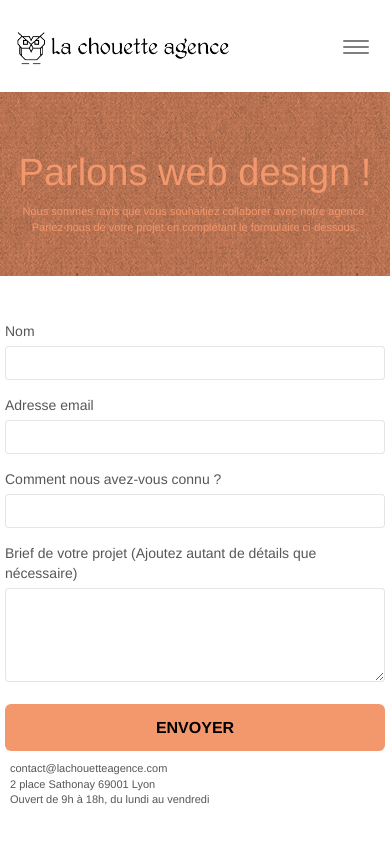
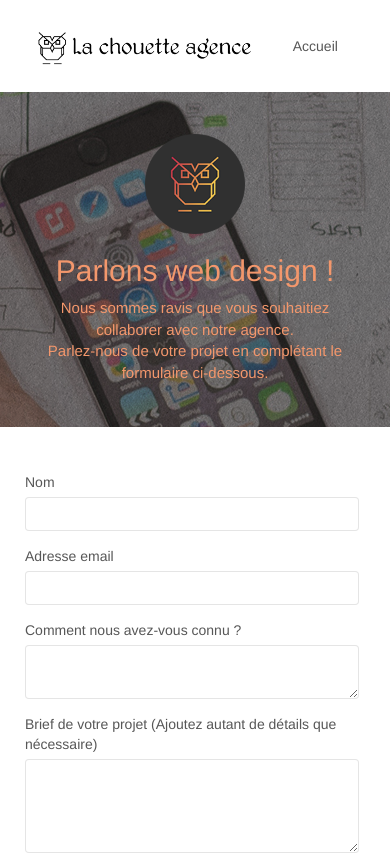
Before and after one commit to Nathalie57/LaChouetteAgence, a plain HTML site: page contact.html in a window 390 px wide. Shown: the top 855 px of the page. Drawn offline with nearby package versions, Linux system fonts and the light colour scheme; files that its build step writes are made by us from their sources; a script that the page names is missing.

Commit message:
contact page modif

```diff
--- a/contact.html
+++ b/contact.html
@@ -1,5 +1,6 @@
 <!doctype html>
 <html lang="Default">
+
 <head>
 	<meta charset="utf-8">
 	<meta name="keywords" content="">
@@ -18,7 +19,7 @@
 	<script src="./js/blocs.min.js"></script>
 	<script src="./js/jqBootstrapValidation.js"></script>
 	<script src="./js/formHandler.js"></script>
-    <title>page2</title>
+	<title>Contact</title>
 
 
 	<!-- Analytics -->
@@ -26,43 +27,35 @@
 	<!-- Analytics END -->
 
 </head>
+
 <body>
 	<!-- Principal conteneur -->
 	<div class="page-container">
-
+		<header>
 			<!-- bloc-0 -->
 			<div class="bloc bgc-white l-bloc " id="bloc-0">
 				<div class="container bloc-sm">
 					<nav class="navbar row">
 						<div class="navbar-header">
-				<a class="navbar-brand" href="index.html"><img src="img/la-chouette-agence.png" alt="atlanta web design logo" height="40" /></a>
-				<button id="nav-toggle" type="button" class="ui-navbar-toggle navbar-toggle" data-toggle="collapse" data-target=".navbar-1">
-					<span class="sr-only">Toggle navigation</span><span class="icon-bar"></span><span class="icon-bar"></span><span class="icon-bar"></span>
-				</button>
+							<a class="navbar-brand" href="index.html"><img src="img/la-chouette-agence.png"
+									alt="atlanta web design logo" height="40" /></a>
+							<a href="index.html">Accueil</a>
 						</div>
-			<div class="collapse navbar-collapse navbar-1 special-dropdown-nav">
-				<ul class="site-navigation nav navbar-nav">
-					<li>
-						<a href="index.html">Accueil</a>
-					</li>
-					<li>
-					</li>
-					<li>
-						<a href="page2.html">page2 &gt;</a>
-					</li>
-				</ul>
-			</div>
+
 					</nav>
 				</div>
 			</div>
 			<!-- bloc-0 END -->
 
 			<!-- bloc-6 -->
-<div class="bloc bg-dots-bg bg-repeat bgc-atomic-tangerine d-bloc bloc-bg-texture texture-paper" id="bloc-6">
+			<div class="bloc bgc-dark-slate-blue bg-banniere d-bloc bg-t-edge bloc-bg-texture texture-paper b-parallax"
+				id="bloc-1-hero">
 				<div class="container bloc-lg">
-		<div class="row">
+					<div class="row tight-width-whitespace">
 						<div class="col-sm-12">
-				<h1 class="text-center hero-bloc-text tc-white">
+							<img src="img/logo.png" class="center-block image-resize-mode" width="100"
+								alt="La chouette agence, agence web Lyon, création logo Lyon" />
+							<h1 class="text-center hero-bloc-text tc-white ">
 								Parlons web design !
 							</h1>
 							<p class="text-center mg-lg tc-white tight-width-whitespace">
@@ -73,58 +66,60 @@
 					</div>
 				</div>
 			</div>
+		</header>
 		<!-- bloc-6 END -->
 
 		<!-- bloc-7 -->
+		<main>
 			<div class="bloc bgc-white l-bloc" id="bloc-7">
 				<div class="container bloc-lg">
 					<div class="row">
 						<div class="col-sm-6">
-				<form id="form_1" novalidate success-msg="Your message has been sent." fail-msg="Sorry it seems that our mail server is not responding, Sorry for the inconvenience!">
+							<form id="form_1" novalidate success-msg="Your message has been sent."
+								fail-msg="Sorry it seems that our mail server is not responding, Sorry for the inconvenience!">
 								<div class="form-group">
-						<label>
-							Nom
-						</label>
-						<input id="name" class="form-control" required />
+									<label for="name">Nom</label><br />
+									<input type="text" id="name" class="form-control" required />
 								</div>
 								<div class="form-group">
-						<label>
-							Adresse email
-						</label>
-						<input id="email" class="form-control" type="email" required />
+									<label for="email">Adresse email</label><br />
+									<input type="email" id="email" class="form-control" type="email" required />
 								</div>
 								<div class="form-group">
-						<label>
-							Comment nous avez-vous connu ?
-						</label>
-						<input class="form-control" type="email" required id="input_504" />
+									<label for="know-us">Comment nous avez-vous connu ?</label><br />
+									<textarea class="form-control" required id="input_504"></textarea>
 								</div>
 								<div class="form-group">
-						<label>
-							Brief de votre projet (Ajoutez autant de détails que nécessaire)<br>
-						</label><textarea id="message" class="form-control" rows="4" cols="50" required></textarea>
+									<label>Brief de votre projet (Ajoutez autant de détails que
+										nécessaire)</label><br />
+									<textarea id="message" class="form-control" rows="4" cols="50" required></textarea>
 								</div>
-					<button class="bloc-button btn btn-lg btn-block cta-hero btn-atomic-tangerine" type="submit">
+								<button class="bloc-button btn btn-lg btn-block cta-hero btn-atomic-tangerine"
+									type="submit">
 									Envoyer
 								</button>
 							</form>
 						</div>
 						<div class="col-sm-6">
 							<p>
-					contact@lachouetteagence.com<br>2 place Sathonay 69001 Lyon<br>Ouvert de 9h à 18h, du lundi au vendredi<br>
+								contact@lachouetteagence.com<br>2 place Sathonay 69001 Lyon<br>Ouvert de 9h à 18h, du
+								lundi
+								au vendredi<br>
 							</p>
 						</div>
 					</div>
 				</div>
 			</div>
 			<!-- bloc-7 END -->
-
+		</main>
 		<!-- ScrollToTop Button -->
-<a class="bloc-button btn btn-d scrollToTop" onclick="scrollToTarget('1')"><span class="fa fa-chevron-up"></span></a>
+		<a class="bloc-button btn btn-d scrollToTop" onclick="scrollToTarget('1')"><span
+				class="fa fa-chevron-up"></span></a>
 		<!-- ScrollToTop Button END-->
 
 
 		<!-- Footer - bloc-8 -->
+		<footer>
 			<div class="bloc bgc-atomic-tangerine d-bloc" id="bloc-8">
 				<div class="container bloc-sm">
 					<div class="row">
@@ -135,22 +130,26 @@
 							<div class="row row-no-gutters social">
 								<div class="col-sm-3">
 									<div class="text-center">
-							<a class="social" href="index.html"><span class="fa fa-twitter icon-md"></span></a>
+										<a class="social" href="index.html"><span
+												class="fa fa-twitter icon-md"></span></a>
 									</div>
 								</div>
 								<div class="col-sm-3">
 									<div class="text-center">
-							<a class="social" href="index.html"><span class="fa fa-facebook icon-md"></span></a>
+										<a class="social" href="index.html"><span
+												class="fa fa-facebook icon-md"></span></a>
 									</div>
 								</div>
 								<div class="col-sm-3">
 									<div class="text-center">
-							<a class="social" href="index.html"><span class="fa fa-dribbble icon-md"></span></a>
+										<a class="social" href="index.html"><span
+												class="fa fa-dribbble icon-md"></span></a>
 									</div>
 								</div>
 								<div class="col-sm-3">
 									<div class="text-center">
-							<a class="social" href="index.html"><span class="fa fa-instagram icon-md"></span></a>
+										<a class="social" href="index.html"><span
+												class="fa fa-instagram icon-md"></span></a>
 									</div>
 								</div>
 							</div>
@@ -158,6 +157,7 @@
 					</div>
 				</div>
 			</div>
+		</footer>
 		<!-- Footer - bloc-8 END -->
 
 	</div>
@@ -165,4 +165,5 @@
 
 
 </body>
+
 </html>
--- a/style.css
+++ b/style.css
@@ -7,10 +7,17 @@ body {
     -moz-osx-font-smoothing: grayscale;
 }
 
+form#form_1 {
+    text-align: left;
+    margin-right: 2.6rem;
+    margin-left: 2rem;
+}
+
 a,
 button {
     transition: all .3s ease-in-out;
     outline: none!important;
+    text-decoration: none;
 }
 
 a:hover {
@@ -284,7 +291,7 @@ a:hover {
 }
 
 #bloc-1-hero h1 {
-    font-size: 32px;
+    font-size: 30px;
 }
 
 .navbar {
@@ -508,6 +515,7 @@ button {
 .form-control {
     border-color: rgba(0, 0, 0, .1);
     box-shadow: none;
+    width: 100%;
 }
 
 .scrollToTop {
@@ -682,7 +690,8 @@ p {
 
 .tight-width-whitespace {
     max-width: 600px;
-    margin: auto auto auto auto;
+    margin: 2px;
+    font-size: 15px;
 }
 
 .h1 {
@@ -841,6 +850,13 @@ h4 {
         padding-left: 0;
         padding-right: 0;
     }
+
+    .navbar-header {
+        display: flex;
+        justify-content: space-between;
+        align-items: center;
+        margin-right: 3rem;
+    }
 }
 
 @media (max-width: 992px) and (min-width: 768px) {
@@ -855,6 +871,12 @@ h4 {
 @media only screen and (min-device-width: 768px) and (max-device-width: 1024px) and (orientation: landscape) {
     .b-parallax {
         background-attachment: scroll;
+    }
+    .navbar-header {
+        display: flex;
+        justify-content: space-between;
+        align-items: center;
+        margin-right: 5rem;
     }
 }
 
@@ -980,6 +1002,7 @@ h4 {
     .bloc {
         padding-left: 0;
         padding-right: 0;
+        text-align: center;
     }
     .bloc-xxl,
     .bloc-xl,
```
Lines whose indentation alone changed are shown as unchanged.
